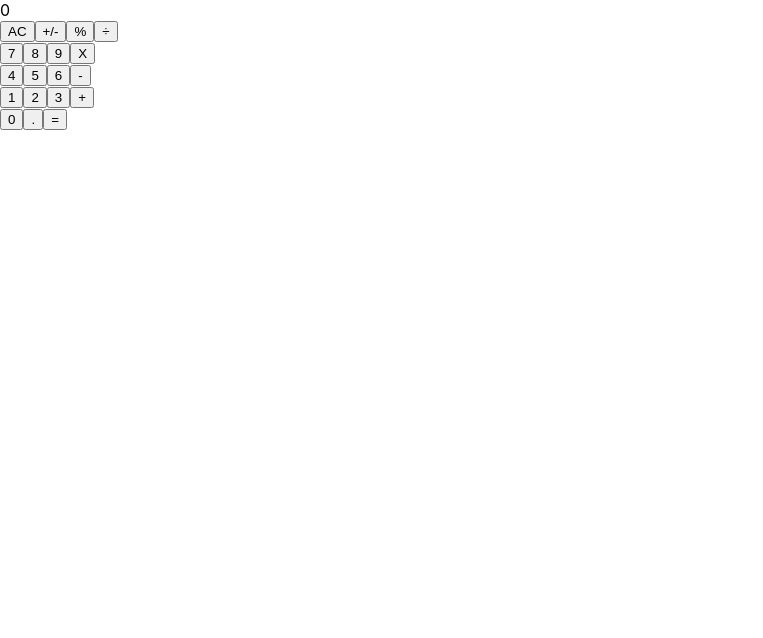
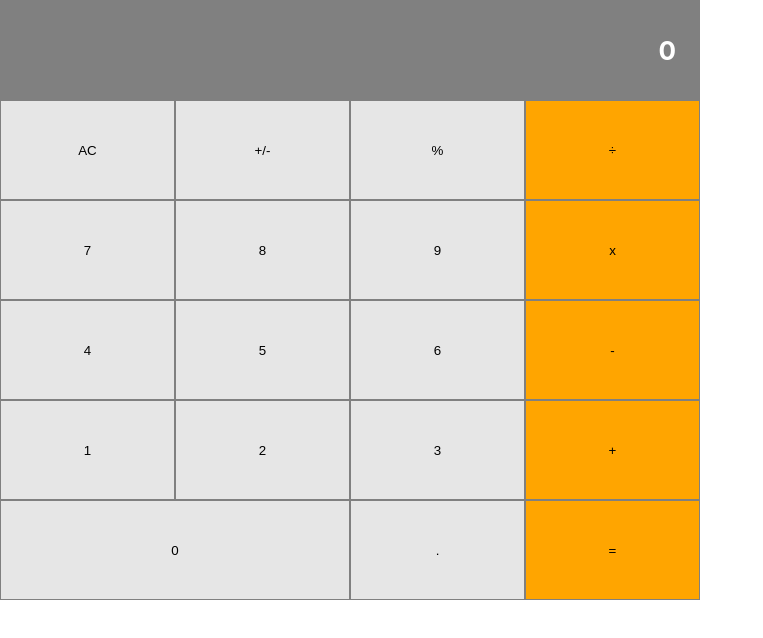
Before and after one commit to sjcco/calculator, a React (Create React App) app: page / in a window 1280 px wide. Shown: the top 638 px of the page, without its empty margins (0-763 px from the left). Built offline with nearby package versions, Linux system fonts and the light colour scheme.

Commit message:
Add style to calculator

```diff
--- a/src/components/App.css
+++ b/src/components/App.css
@@ -2,17 +2,58 @@
   text-align: center;
 }
 
-.App-header {
-  background-color: #282c34;
-  min-height: 100vh;
+.skin {
   display: flex;
-  flex-direction: column;
   align-items: center;
   justify-content: center;
   font-size: calc(10px + 2vmin);
   color: white;
+  flex-direction: column;
+  width: 100%;
 }
 
-.App-link {
-  color: #61dafb;
+.app {
+  max-width: 700px;
 }
+
+.button-panel {
+  background-color: gray;
+}
+
+.display {
+  background-color: gray;
+  height: 100px;
+  flex-direction: row;
+  justify-content: space-between;
+  font-weight: bold;
+}
+
+.display p {
+  padding: 0 1.5rem 0 1.5rem;
+}
+
+.btn-group {
+  width: 100%;
+  height: 100px;
+  display: flex;
+  justify-content: center;
+}
+
+.button {
+  width: 25%;
+  height: 100%;
+  padding: 1.5rem 0;
+  border: 1px solid gray;
+}
+
+.zero {
+  width: 50%;
+}
+
+.bg-gray {
+  background-color: rgb(230, 230, 230);
+}
+
+.bg-orange {
+  background-color: orange;
+}
--- a/src/components/App.js
+++ b/src/components/App.js
@@ -18,12 +18,12 @@ const App = () => {
     setMemory(prevState => calculate(prevState, btnName));
   };
 
-  const { next, total } = memory;
+  const { next, total, operation } = memory;
   return (
-    <>
-      <Display result={next || total || '0'} />
+    <div className="app skin">
+      <Display result={next || total || '0'} operation={'' || operation} />
       <ButtonPanel clickHandler={handleClick} />
-    </>
+    </div>
   );
 };
 
--- a/src/components/Button.js
+++ b/src/components/Button.js
@@ -1,10 +1,15 @@
 import PropTypes from 'prop-types';
 
 const Button = props => {
-  const { name, btnType, clickHandler } = props;
+  const {
+    name,
+    btnColor,
+    clickHandler,
+    wide,
+  } = props;
   return (
     <>
-      <button type="button" className={btnType} onClick={() => clickHandler(name)}>
+      <button type="button" className={wide ? `button ${btnColor} zero` : `button ${btnColor}`} onClick={() => clickHandler(name)}>
         { name }
       </button>
     </>
@@ -13,12 +18,9 @@ const Button = props => {
 
 Button.propTypes = {
   name: PropTypes.string.isRequired,
-  btnType: PropTypes.string,
+  btnColor: PropTypes.string.isRequired,
   clickHandler: PropTypes.func.isRequired,
-};
-
-Button.defaultProps = {
-  btnType: 'number',
+  wide: PropTypes.bool.isRequired,
 };
 
 export default Button;
--- a/src/components/ButtonPanel.js
+++ b/src/components/ButtonPanel.js
@@ -4,35 +4,35 @@ import Button from './Button';
 const ButtonPanel = ({ clickHandler }) => {
   const handleClick = btnName => clickHandler(btnName);
   return (
-    <div className="panel-wrapper">
-      <div className="group-1">
-        <Button name="AC" clickHandler={handleClick} />
-        <Button name="+/-" clickHandler={handleClick} />
-        <Button name="%" clickHandler={handleClick} />
-        <Button name="÷" clickHandler={handleClick} />
+    <div className="button-panel skin">
+      <div className="btn-group">
+        <Button wide={false} btnColor="bg-gray" name="AC" clickHandler={handleClick} />
+        <Button wide={false} btnColor="bg-gray" name="+/-" clickHandler={handleClick} />
+        <Button wide={false} btnColor="bg-gray" name="%" clickHandler={handleClick} />
+        <Button wide={false} btnColor="bg-orange" name="÷" clickHandler={handleClick} />
       </div>
-      <div className="group-2">
-        <Button name="7" clickHandler={handleClick} />
-        <Button name="8" clickHandler={handleClick} />
-        <Button name="9" clickHandler={handleClick} />
-        <Button name="X" clickHandler={handleClick} />
+      <div className="btn-group">
+        <Button wide={false} btnColor="bg-gray" name="7" clickHandler={handleClick} />
+        <Button wide={false} btnColor="bg-gray" name="8" clickHandler={handleClick} />
+        <Button wide={false} btnColor="bg-gray" name="9" clickHandler={handleClick} />
+        <Button wide={false} btnColor="bg-orange" name="x" clickHandler={handleClick} />
       </div>
-      <div className="group-3">
-        <Button name="4" clickHandler={handleClick} />
-        <Button name="5" clickHandler={handleClick} />
-        <Button name="6" clickHandler={handleClick} />
-        <Button name="-" clickHandler={handleClick} />
+      <div className="btn-group">
+        <Button wide={false} btnColor="bg-gray" name="4" clickHandler={handleClick} />
+        <Button wide={false} btnColor="bg-gray" name="5" clickHandler={handleClick} />
+        <Button wide={false} btnColor="bg-gray" name="6" clickHandler={handleClick} />
+        <Button wide={false} btnColor="bg-orange" name="-" clickHandler={handleClick} />
       </div>
-      <div className="group-4">
-        <Button name="1" clickHandler={handleClick} />
-        <Button name="2" clickHandler={handleClick} />
-        <Button name="3" clickHandler={handleClick} />
-        <Button name="+" clickHandler={handleClick} />
+      <div className="btn-group">
+        <Button wide={false} btnColor="bg-gray" name="1" clickHandler={handleClick} />
+        <Button wide={false} btnColor="bg-gray" name="2" clickHandler={handleClick} />
+        <Button wide={false} btnColor="bg-gray" name="3" clickHandler={handleClick} />
+        <Button wide={false} btnColor="bg-orange" name="+" clickHandler={handleClick} />
       </div>
-      <div className="group-5">
-        <Button name="0" clickHandler={handleClick} />
-        <Button name="." clickHandler={handleClick} />
-        <Button name="=" clickHandler={handleClick} />
+      <div className="btn-group">
+        <Button wide btnColor="bg-gray" name="0" clickHandler={handleClick} />
+        <Button wide={false} btnColor="bg-gray" name="." clickHandler={handleClick} />
+        <Button wide={false} btnColor="bg-orange" name="=" clickHandler={handleClick} />
       </div>
     </div>
   );
--- a/src/components/Display.js
+++ b/src/components/Display.js
@@ -1,20 +1,23 @@
 import PropTypes from 'prop-types';
 
 const Display = props => {
-  const { result } = props;
+  const { result, operation } = props;
   return (
-    <div className="display">
-      { result }
+    <div className="display skin">
+      <p>{ operation }</p>
+      <p>{ result }</p>
     </div>
   );
 };
 
 Display.propTypes = {
   result: PropTypes.string,
+  operation: PropTypes.string,
 };
 
 Display.defaultProps = {
   result: '0',
+  operation: '',
 };
 
 export default Display;
--- a/src/logic/calculate.js
+++ b/src/logic/calculate.js
@@ -83,7 +83,7 @@ const calculate = (data, btnName) => {
         operation: null,
       };
     case '÷':
-    case 'X':
+    case 'x':
     case '+':
     case '-':
       if (operation) {
--- a/src/logic/operate.js
+++ b/src/logic/operate.js
@@ -11,7 +11,7 @@ const operate = (numberOne, numberTwo, operation) => {
       return operand1.plus(operand2);
     case '-':
       return operand1.minus(operand2);
-    case 'X':
+    case 'x':
       return operand1.times(operand2);
     case '÷':
       return operand1.div(operand2);
```
